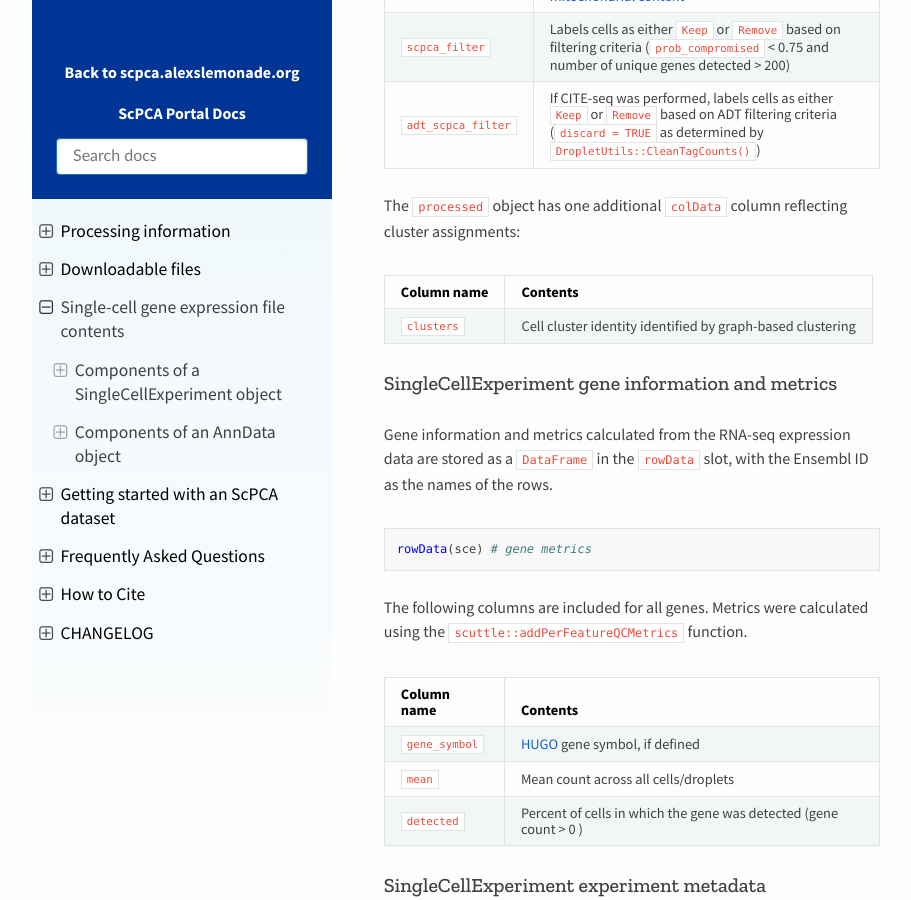
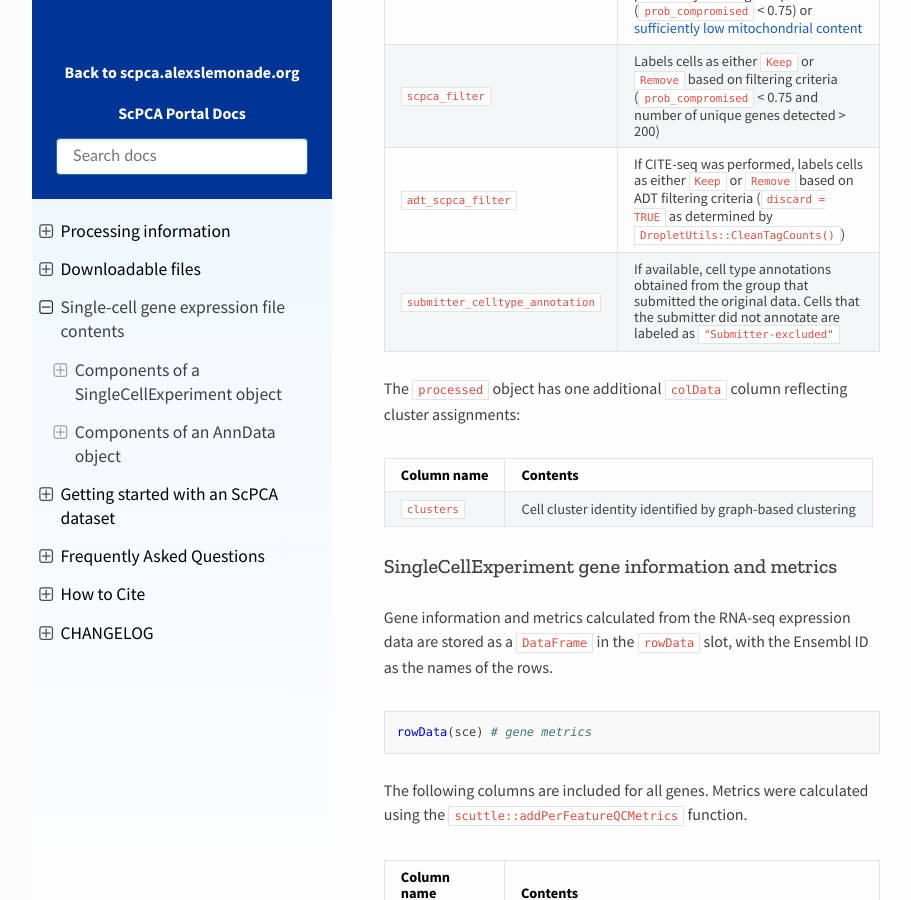
Before and after one commit to DongzeHE/scpca-docs, a Sphinx documentation site: the page built from docs/sce_file_contents.md, in a window 1280 px wide and 900 px high, scrolled down 2554 px. Shown: the whole window, without its empty margins (158-1069 px from the left). Built offline with Sphinx 7.4.7 and the Read the Docs theme 2.0.0, drawn with Linux system fonts in a browser that asks for light colours.

Commit message:
Address #194 - we now use submitter-excluded

```diff
--- a/docs/sce_file_contents.md
+++ b/docs/sce_file_contents.md
@@ -66,6 +66,7 @@
 | `miQC_pass`             | Indicates whether the cell passed the default miQC filtering. `TRUE` is assigned to cells with a low probability of being compromised (`prob_compromised` < 0.75) or [sufficiently low mitochondrial content](https://bioconductor.org/packages/release/bioc/vignettes/miQC/inst/doc/miQC.html#preventing-exclusion-of-low-mito-cells)  |
 | `scpca_filter` | Labels cells as either `Keep` or `Remove` based on filtering criteria (`prob_compromised` < 0.75 and number of unique genes detected > 200) |
 | `adt_scpca_filter` | If CITE-seq was performed, labels cells as either `Keep` or `Remove` based on ADT filtering criteria (`discard = TRUE` as determined by [`DropletUtils::CleanTagCounts()`](https://rdrr.io/github/MarioniLab/DropletUtils/man/cleanTagCounts.html)) |
+| `submitter_celltype_annotation` | If available, cell type annotations obtained from the group that submitted the original data. Cells that the submitter did not annotate are labeled as `"Submitter-excluded"` |
 
 The `processed` object has one additional `colData` column reflecting cluster assignments:
 
```
